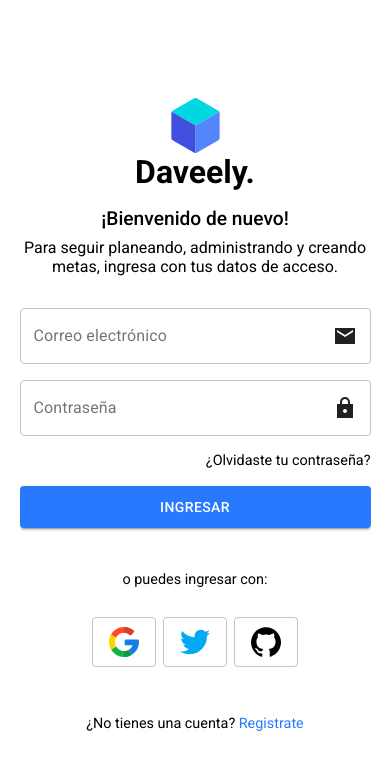
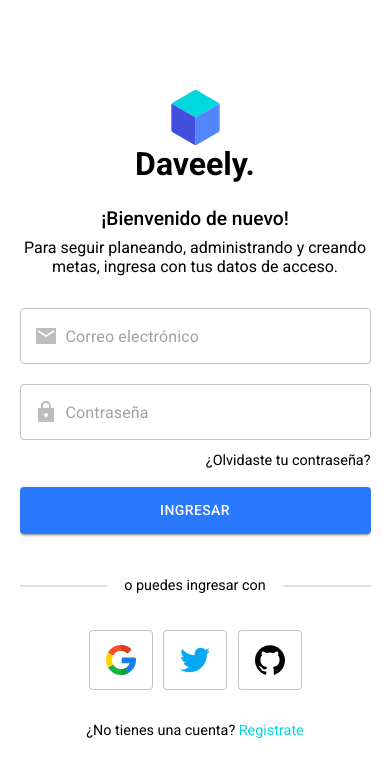
Before and after one commit to DavidBarcenas/react-daveely, a React (Create React App) app: page / in a window 390 px wide. Shown: the top 776 px of the page. Built offline with nearby package versions, Linux system fonts and the light colour scheme.

Commit message:
style(Login): Finalize the design on mobile

```diff
--- a/src/auth/components/Login/index.tsx
+++ b/src/auth/components/Login/index.tsx
@@ -22,12 +22,12 @@
           <form className="login-form">
             <TextField
               type="text"
-              label="Correo electrónico"
               variant="outlined"
+              placeholder="Correo electrónico"
               className="login-form-input"
               InputProps={{
-                endAdornment: (
-                  <InputAdornment position="end">
+                startAdornment: (
+                  <InputAdornment position="start">
                     <EmailSharp />
                   </InputAdornment>
                 ),
@@ -35,18 +35,19 @@
             />
             <TextField
               type="password"
-              label="Contraseña"
               variant="outlined"
+              placeholder="Contraseña"
               className="login-form-input"
               InputProps={{
-                endAdornment: (
-                  <InputAdornment position="end">
+                startAdornment: (
+                  <InputAdornment position="start">
                     <LockSharp />
                   </InputAdornment>
                 ),
               }}
             />
             <span className="login-form-forgot">¿Olvidaste tu contraseña?</span>
+
             <Button
               type="submit"
               variant="contained"
@@ -56,7 +57,8 @@
               Ingresar
             </Button>
           </form>
-          <span className="login-social-text">o puedes ingresar con:</span>
+
+          <span className="login-social-text">o puedes ingresar con</span>
           <div className="login-social">
             <Button variant="outlined">
               <img src={google} alt="Ingresar con google" />
--- a/src/auth/components/Login/login.scss
+++ b/src/auth/components/Login/login.scss
@@ -2,9 +2,8 @@
 
 .login {
   overflow: hidden;
-}
 
-.login-container {
+  &-container {
     width: 90%;
     height: 100vh;
     margin: auto;
@@ -12,6 +11,7 @@
 
     @include mq(xs) {
       padding: 2em 0;
+    }
   }
 }
 
@@ -22,15 +22,19 @@
     width: 55px;
     margin: auto;
   }
+
   .login-title {
     font-size: 2em;
     margin: 0;
+    margin-bottom: 0.75em;
   }
+
   .login-welcome {
     font-weight: 500;
     font-size: 1.2em;
     margin-bottom: 0;
   }
+
   .login-copy {
     margin-top: 0.5em;
     margin-bottom: 2em;
@@ -41,20 +45,28 @@
 
     &-input {
       width: 100%;
-      margin-bottom: 1em;
+      margin-bottom: 1.25em;
+    }
+
+    &-input:nth-of-type(2) {
+      margin-bottom: 0.75em;
+    }
+
+    .MuiSvgIcon-root {
+      color: $grey;
     }
 
     &-forgot {
       display: block;
       text-align: right;
       font-size: 0.9em;
+      margin-bottom: 1.25em;
     }
 
     &-btn {
       display: block;
       width: 100%;
-      margin: 1.25em 0;
-      line-height: 30px;
+      line-height: 35px;
     }
   }
 }
@@ -63,19 +75,38 @@
   display: block;
   font-size: 0.9em;
   margin-top: 3em;
-  margin-bottom: 2em;
+  margin-bottom: 2.5em;
+  position: relative;
+
+  &:before,
+  &:after {
+    content: '';
+    display: inline-block;
+    background-color: $grey;
+    width: 25%;
+    height: 1px;
+    position: absolute;
+    top: 50%;
+    left: 0;
+    transform: translateY(-50%);
+  }
+
+  &:after {
+    left: auto;
+    right: 0;
+  }
 }
 
 .login-social {
   display: block;
-  margin-bottom: 3em;
+  margin-bottom: 2em;
 
   button {
-    width: 50px;
-    height: 50px;
+    width: 60px;
+    height: 60px;
 
     &:nth-of-type(2) {
-      margin: 0 0.5em;
+      margin: 0 0.75em;
     }
   }
 
@@ -86,8 +117,9 @@
 
 .register-text {
   font-size: 0.9em;
+
   span {
-    color: $primary-color;
+    color: $secondary-color;
   }
 }
 
--- a/src/scss/_vars.scss
+++ b/src/scss/_vars.scss
@@ -1,4 +1,6 @@
 $primary-color: #2979ff;
+$secondary-color: #00d7df;
+$grey: #bdbdbd;
 
 $breakpoint-xs: 360px;
 $breakpoint-sm: 767px;
```
Also changed, not shown: 2 other files (tests, documents, lock files or other folders). Lines whose indentation alone changed are shown as unchanged.
